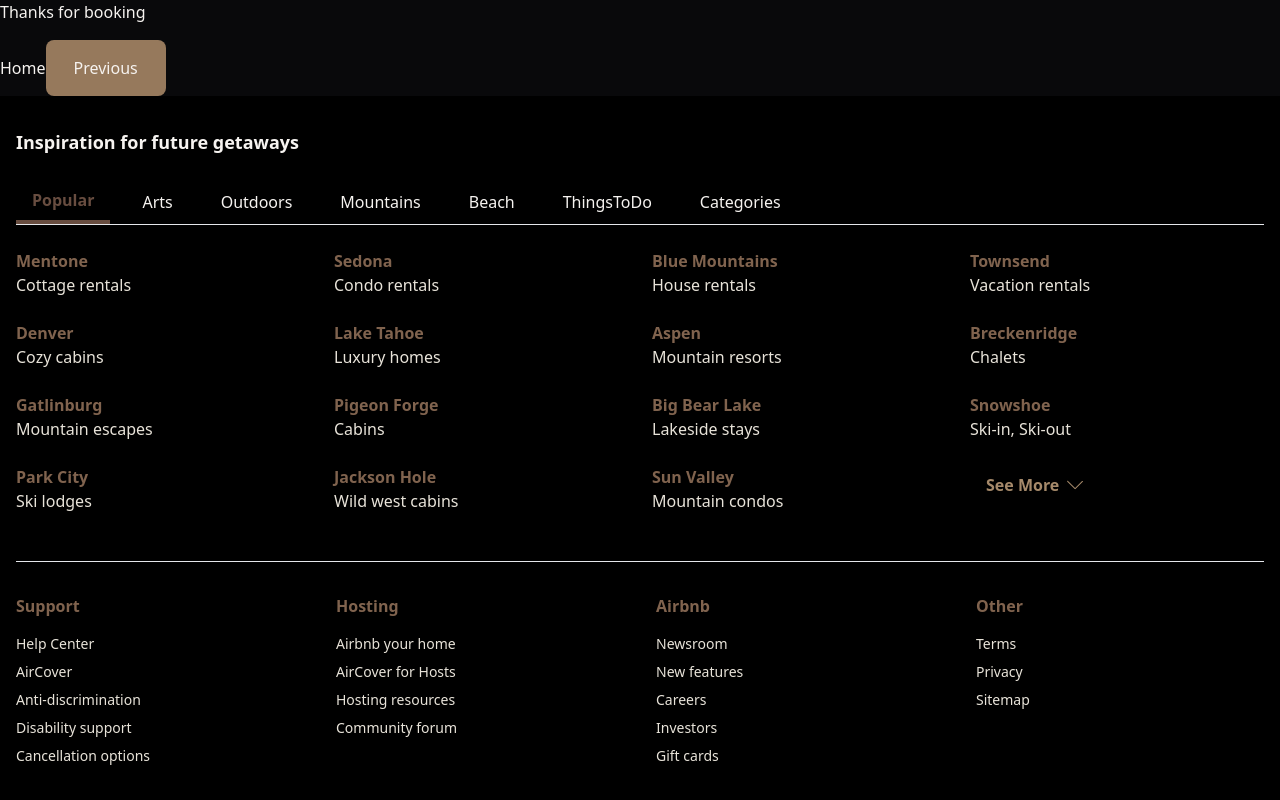
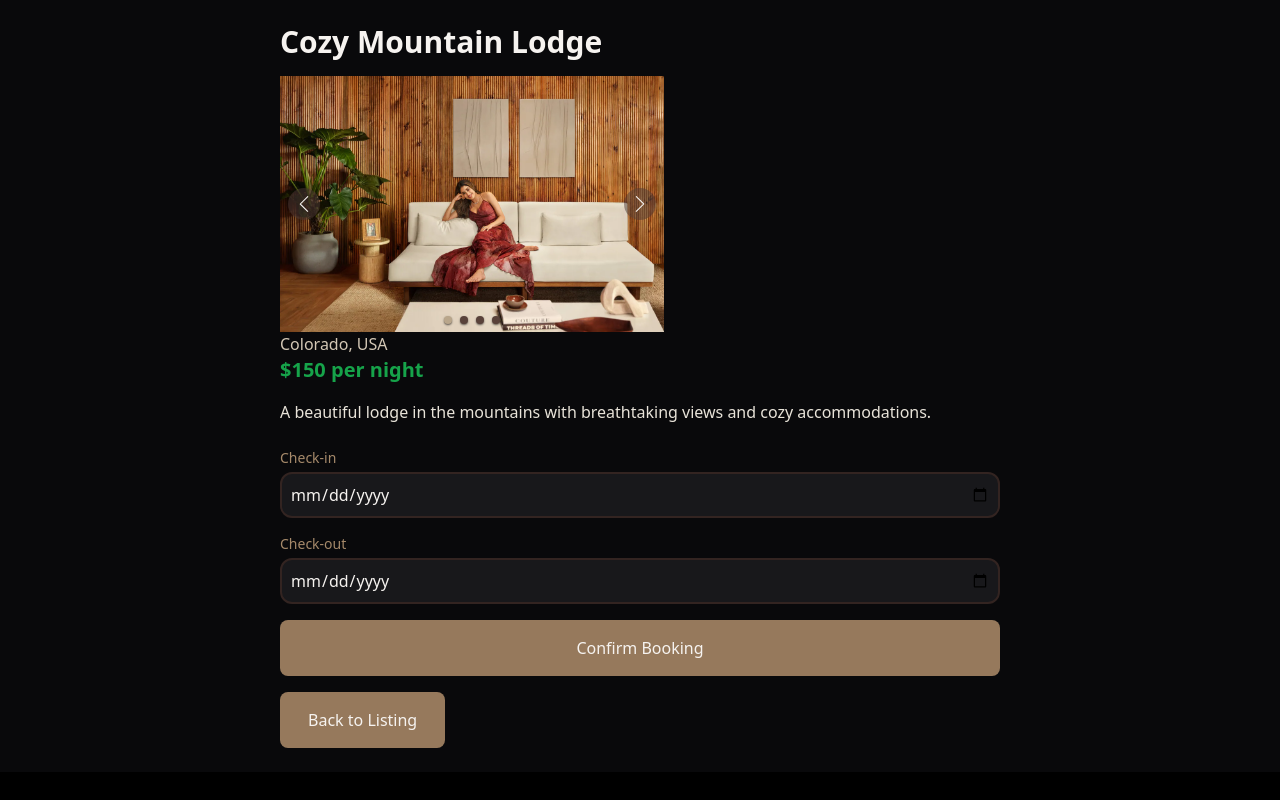
Before and after one commit to Muhammad-Taha-Qader/twilight-lodge, a Next.js app: page /book/1 in a window 1280 px wide. Shown: the top 800 px of the page. Built offline with nearby package versions, Linux system fonts and the light colour scheme.

Commit message:
Booking Form

```diff
--- a/app/book/[id]/page.tsx
+++ b/app/book/[id]/page.tsx
@@ -1,24 +1,25 @@
 "use client";
+
 import { useParams } from "next/navigation";
 import { useEffect, useState } from "react";
 import { Listing } from "@/types/listing";
-import Link from "next/link";
 import { useRouter } from "next/navigation";
+import Carousel from "@/components/Card/Carousel";
 
-
-export default function BookPage(){
-  const params = useParams() as { id: string }; // Type assertion to enforce `id` as a string
+export default function BookPage() {
+  const params = useParams() as { id: string };
   const { id } = params;
-  const [listing, setListing] = useState<Listing | null>(null);
   const router = useRouter();
 
-  const handlePreviousClick = () => {
-    router.push(`/listings/${id}`);
-  };
+  const [listing, setListing] = useState<Listing | null>(null);
+  const [startDate, setStartDate] = useState("");
+  const [endDate, setEndDate] = useState("");
+  const [formError, setFormError] = useState("");
+  const [totalPrice, setTotalPrice] = useState<number | null>(null);
+  const [bookingConfirmation, setBookingConfirmation] = useState<string | null>(null);
 
   useEffect(() => {
     if (id) {
-      // Fetch the specific listing by ID from the API
       fetch(`/api/listings/${id}`)
         .then((res) => res.json())
         .then((data) => setListing(data))
@@ -26,20 +27,113 @@ export default function BookPage(){
     }
   }, [id]);
 
+  const handleFormSubmit = async (e: React.FormEvent) => {
+    e.preventDefault();
+
+    // Basic validation
+    if (!startDate || !endDate) {
+      setFormError("Please select both check-in and check-out dates.");
+      return;
+    }
+    if (new Date(startDate) >= new Date(endDate)) {
+      setFormError("Check-out date must be later than check-in date.");
+      return;
+    }
+
+    setFormError(""); // Clear previous errors
+
+    // Calculate total price
+    const days = Math.ceil(
+      (new Date(endDate).getTime() - new Date(startDate).getTime()) / (1000 * 60 * 60 * 24)
+    );
+    const calculatedPrice = days * (listing?.price || 0);
+    setTotalPrice(calculatedPrice);
+
+    // Send booking request to API
+    const bookingData = {
+      listingId: id,
+      userId: id, // Replace with real user ID when available
+      startDate,
+      endDate,
+    };
+
+    try {
+      const response = await fetch("/api/bookings", {
+        method: "POST",
+        headers: { "Content-Type": "application/json" },
+        body: JSON.stringify(bookingData),
+      });
+      const result = await response.json();
+      setBookingConfirmation(result.message);
+    } catch (error) {
+      console.error("Error submitting booking:", error);
+      setFormError("Failed to create booking. Please try again.");
+    }
+  };
+
   if (!listing) {
     return <p>Loading...</p>;
   }
 
   return (
-    <div>
-      <h2>Thanks for booking</h2>
+    <div className="max-w-3xl mx-auto p-6">
+      <h1 className="text-3xl font-bold mb-4">{listing.title}</h1>
+      <Carousel images={listing.images} />
+      <p className="text-my-cocoa-200">{listing.location}</p>
+      <p className="text-xl font-semibold text-green-600 mb-4">${listing.price} per night</p>
+      <p className="text-my-cocoa-100">{listing.description}</p>
 
-      <Link href="\">Home</Link>
-      <button type="button" onClick={handlePreviousClick} className="bg-my-cocoa-500 text-my-cocoa-50 px-7 py-4 rounded-lg mt-4">Previous</button>
+      <form onSubmit={handleFormSubmit} className="mt-6 space-y-4">
+        <div>
+          <label className="block text-sm mb-1 text-my-cocoa-400">Check-in</label>
+          <input
+            type="date"
+            value={startDate}
+            onChange={(e) => setStartDate(e.target.value)}
+            className="w-full border-2 bg-zinc-900 border-my-cocoa-950 p-2 rounded-xl text-my-cocoa-50"
+          />
+        </div>
+        <div>
+          <label className="block text-sm mb-1 text-my-cocoa-400">Check-out</label>
+          <input
+            type="date"
+            value={endDate}
+            onChange={(e) => setEndDate(e.target.value)}
+            className="w-full border-2 bg-zinc-900 border-my-cocoa-950 p-2 rounded-xl text-my-cocoa-50"
+          />
+        </div>
 
+        {formError && <p className="text-red-600 text-sm">{formError}</p>}
+
+        <button
+          type="submit"
+          className="bg-my-cocoa-500 text-my-cocoa-50 px-7 py-4 rounded-lg mt-4 w-full"
+        >
+          Confirm Booking
+        </button>
+      </form>
+
+      {totalPrice !== null && (
+        <div className="mt-6 border-2 bg-zinc-900 border-my-cocoa-950 rounded-xl p-4 shadow">
+          <h2 className="text-lg font-semibold">Booking Summary</h2>
+          <p>Check-in: {startDate}</p>
+          <p>Check-out: {endDate}</p>
+          <p>Total Nights: {Math.ceil((new Date(endDate).getTime() - new Date(startDate).getTime()) / (1000 * 60 * 60 * 24))}</p>
+          <p>Total Price: ${totalPrice}</p>
+        </div>
+      )}
+
+      {bookingConfirmation && (
+        <p className="text-green-600 mt-4">{bookingConfirmation}</p>
+      )}
+
+      <button
+        type="button"
+        onClick={() => router.push(`/listings/${id}`)}
+        className="bg-my-cocoa-500 text-my-cocoa-50 px-7 py-4 rounded-lg mt-4"
+      >
+        Back to Listing
+      </button>
     </div>
-
-
-
   );
-};
+}
--- a/pages/api/bookings/index.js
+++ b/pages/api/bookings/index.js
@@ -1,17 +1,78 @@
+//Works fine but don't save the new post req in json
+// export default function handler(req, res) {
+//   if (req.method === "POST") {
+//     const { listingId, userId, startDate, endDate } = req.body;
+
+//     // Mock response - you can extend this logic to interact with a database
+//     const booking = {
+//       id: Math.random().toString(36).substr(2, 9),
+//       listingId,
+//       userId,
+//       startDate,
+//       endDate,
+//       status: "confirmed"
+//     };
+
+//     res.status(201).json({ message: "Booking created", booking });
+//   } else {
+//     res.status(405).json({ message: "Method Not Allowed" });
+//   }
+// }
+
+
+import fs from "fs";
+import path from "path";
+
+const BOOKINGS_FILE = path.join(process.cwd(), "data", "bookings.json");
+
 export default function handler(req, res) {
   if (req.method === "POST") {
     const { listingId, userId, startDate, endDate } = req.body;
 
-    // Mock response - you can extend this logic to interact with a database
+    // Validate request body
+    if (!listingId || !userId || !startDate || !endDate) {
+      return res.status(400).json({ message: "Missing required fields" });
+    }
+
+    // Create a new booking object
     const booking = {
       id: Math.random().toString(36).substr(2, 9),
       listingId,
       userId,
       startDate,
       endDate,
-      status: "confirmed"
+      status: "confirmed",
     };
 
+    // Check if the JSON file exists
+    if (!fs.existsSync(BOOKINGS_FILE)) {
+      // If the file doesn't exist, create it with an initial array containing the booking
+      fs.writeFileSync(BOOKINGS_FILE, JSON.stringify([booking], null, 2));
+    } else {
+      // If the file exists, read its contents
+      const fileContents = fs.readFileSync(BOOKINGS_FILE, "utf-8");
+      let bookings = [];
+
+      try {
+        bookings = JSON.parse(fileContents); // Parse existing bookings
+      } catch (error) {
+        console.error("Error parsing bookings file:", error);
+        return res.status(500).json({ message: "Internal server error" });
+      }
+
+      // Add the new booking to the array
+      bookings.push(booking);
+
+      // Write the updated array back to the file
+      try {
+        fs.writeFileSync(BOOKINGS_FILE, JSON.stringify(bookings, null, 2));
+      } catch (error) {
+        console.error("Error writing to bookings file:", error);
+        return res.status(500).json({ message: "Internal server error" });
+      }
+    }
+
+    // Respond with the created booking
     res.status(201).json({ message: "Booking created", booking });
   } else {
     res.status(405).json({ message: "Method Not Allowed" });
```
Also changed, not shown: data/bookings.json (added, +26 -0 lines).
